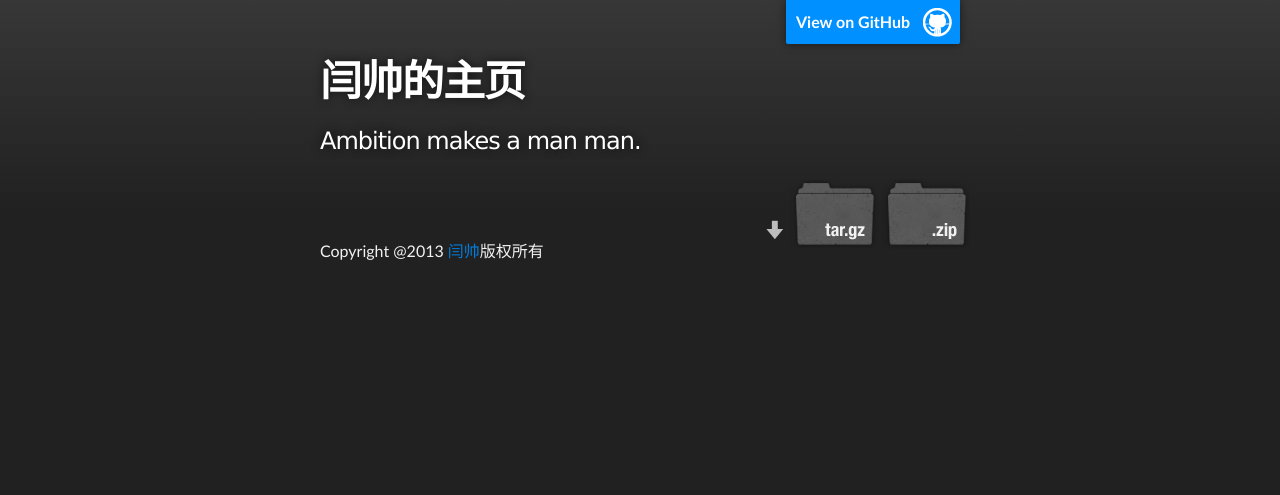
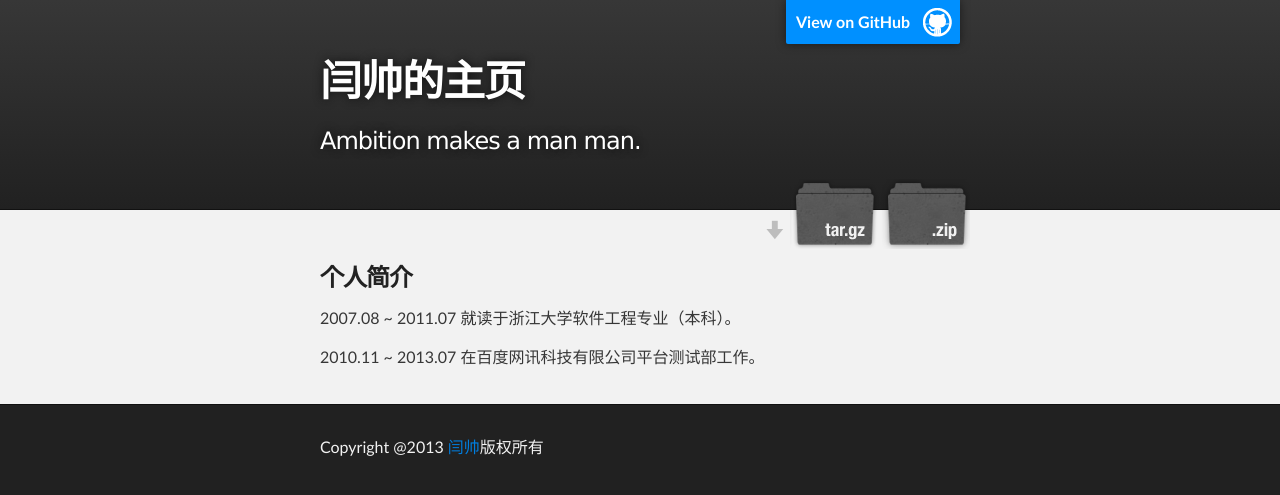
Before and after one commit to yanshuai/yanshuai.github.io, a Jekyll site: the page index.html, which Jekyll copies as it is, in a window 1280 px wide. Shown: the top 495 px of the page. Built offline with Jekyll 4.4.1, drawn with Linux system fonts in a browser that asks for light colours.

Commit message:
Update index.html

```diff
--- a/index.html
+++ b/index.html
@@ -23,6 +23,15 @@
       </header>
     </div>
 
+    <!-- MAIN CONTENT -->
+    <div id="main_content_wrap" class="outer">
+      <section id="main_content" class="inner">
+        <h3>个人简介</h3>
+        <p>2007.08 ~ 2011.07 就读于浙江大学软件工程专业（本科）。</p>
+        <p>2010.11 ~ 2013.07 在百度网讯科技有限公司平台测试部工作。</p>
+      </section>
+    </div>
+
     <!-- FOOTER  -->
     <div id="footer_wrap" class="outer">
       <footer class="inner">
```
